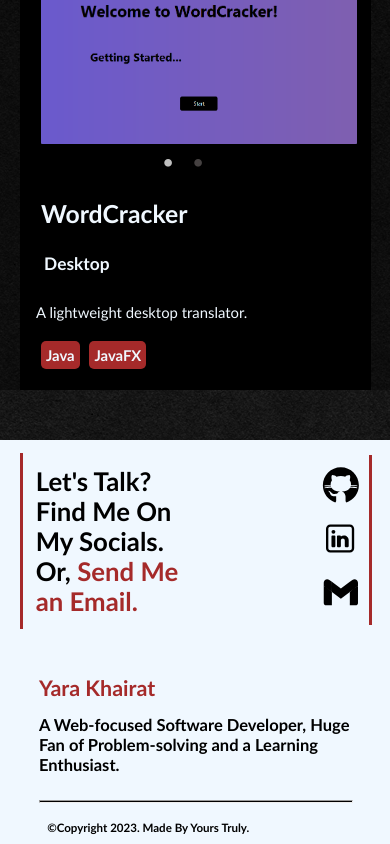
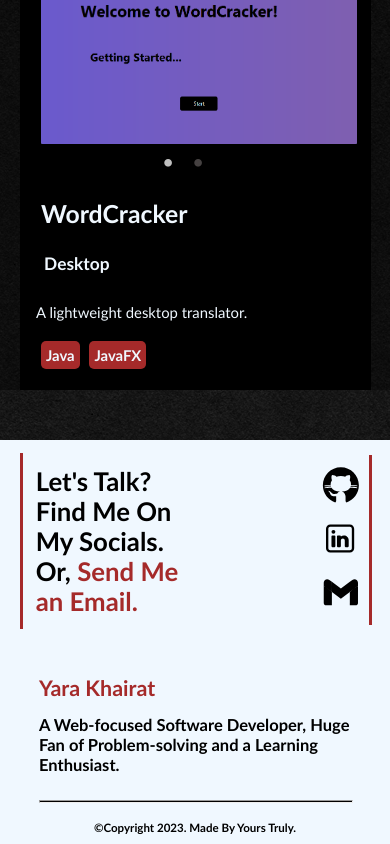
Before and after one commit to Surefire10/Surefire10.github.io, a React (Create React App) app: page / in a window 390 px wide. Shown: the part 3880-4724 px from the top of the page. Built offline with nearby package versions, Linux system fonts and the light colour scheme.

Commit message:
Editing text

```diff
--- a/src/pages/Contact.module.css
+++ b/src/pages/Contact.module.css
@@ -268,6 +268,11 @@ hr{
 
     }
 
+    .smallContainer{
+
+        margin: 0 auto;
+    }
+
 
     .icons{
 
@@ -278,80 +283,7 @@ hr{
 
 }
 
-/* Very tiny screen */
 
-/* @media (max-width: 25em) {
-
-    .component{
-
-        height: 60%;
-
-
-    }
-
-    .upperContainer{
-
-
-        margin-left: 1.0em;
-        width: 100%;
-
-
-    }
-
-    .textContainer{
-
-        left:0;
-        width: 70%;
-    }
-
-    .socialContainer{
-
-        top:-25%;
-        height:20%;
-    }
-
-    .lowerContainer{
-
-        top:-10%;
-        height: 40%;
-        width: 90%;
-
-
-
-    }
-
-    .socialContainer{
-
-        top:-25%;
-        width: 30%;
-        height: 50%;
-        margin-right: 0em;
-
-
-
-    }
-
-
-    .socialContainer ul{
-
-
-        width: 50%;
-        margin-right: 0.5em;
-
-
-
-    }
-
-    .smallContainer{
-
-        top:-2%;
-        left:0%;
-        width: 100%;
-    }
-
-}
-
-*/
 
 @media (max-width: 15.625em ) {
 
```
